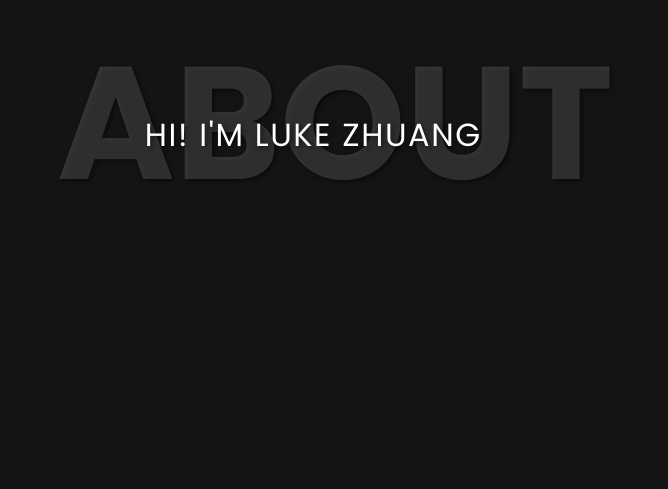
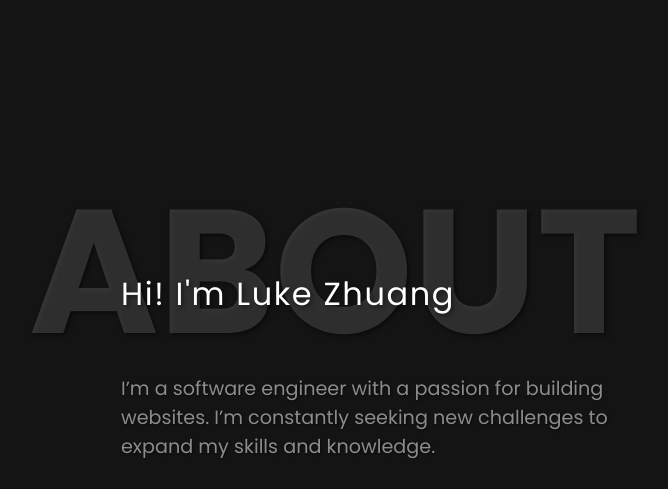
Before and after one commit to Luke7787/Portfolio, a plain HTML site: page portfolio.html in a window 1280 px wide. Shown: the part 1056-1545 px from the top of the page, without its empty margins (561-1229 px from the left). Before the commit the page ends 1307 px from the top, so only its background shows below. Drawn offline with Linux system fonts and the light colour scheme.

Commit message:
good progress on about section

```diff
--- a/portfolio.css
+++ b/portfolio.css
@@ -228,14 +228,15 @@ body {
 .About{
     position: relative;
     margin-left: 32rem;
-    margin-top: 35rem;
+    margin-top: 30rem;
     color: rgba(255, 255, 255, 0.15);
-    font-size: 10rem;
+    font-size: 11rem;
     font-family: "Poppins", Arial, sans-serif;
     font-weight: 800;
     z-index: -1;
     text-shadow: 2px 2px 4px rgba(0, 0, 0, 0.5);
     text-transform: uppercase;
+    margin-bottom: 0.5rem; /* Reduced margin to bring text closer */
 }
 
 /* Subtext Styling */
@@ -247,8 +248,23 @@ body {
     color: white;
     letter-spacing: 0.05em;
     font-weight: 400;
-    margin-bottom: 5.25rem;
-    margin-left: 5.5rem;
+    margin-bottom: 9rem;
+    margin-left: 5.75rem;
+    text-transform: none;
+}
+
+.about-description {
+    margin-top: -1.8rem; /* Space above the paragraph */
+    font-size: 1.2rem; /* Adjust font size as needed */
+    margin-left: 5.75rem; /* Align with other content */
+    color: #8c8c8c;
+    text-align: left;
+    font-weight: 400;
+    text-shadow: 1px 1px 2px rgba(0, 0, 0, 0.5); /* Optional for a subtle shadow effect */
+    text-transform: none;
+    line-height: 1.5; /* Improve readability by adjusting line height */
+
+    padding-right: 2rem; /* Ensure text does not touch the edge of the container */
 }
 
 @keyframes colorChange {
--- a/portfolio.html
+++ b/portfolio.html
@@ -41,10 +41,16 @@
         <h2 >HERE TO MAKE AN IMPACT!</h2>
     </div>
 
-    <div class="About">
-        ABOUT<br>
-        <span class="subtext2">Hi! I'm Luke Zhuang</span>
+    <div class="container">
+        <div class="About">
+            ABOUT<br>
+            <span class="subtext2">Hi! I'm Luke Zhuang</span>
+            <p class="about-description">
+                I’m a software engineer with a passion for building<br> websites. I’m constantly seeking new challenges to<br>expand my skills and knowledge.
+            </p>
+        </div>
     </div>
+
 
     <script>
         const menuToggle = document.querySelector('.menu-toggle');
```
